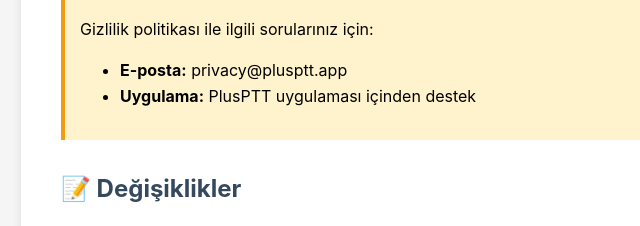
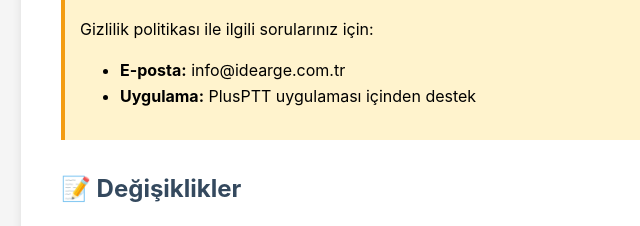
Before and after one commit to talhakara0/plusptt-privacy, a plain HTML site: page index.html in a window 1280 px wide. Shown: the part 2173-2399 px from the top of the page, 219-859 px from the left. Drawn offline with Linux system fonts and the light colour scheme.

Commit message:
Update contact email to info@idearge.com.tr

```diff
--- a/index.html
+++ b/index.html
@@ -140,7 +140,7 @@
             <h2>📞 İletişim</h2>
             <p>Gizlilik politikası ile ilgili sorularınız için:</p>
             <ul>
-                <li><strong>E-posta:</strong> privacy@plusptt.app</li>
+                <li><strong>E-posta:</strong> info@idearge.com.tr</li>
                 <li><strong>Uygulama:</strong> PlusPTT uygulaması içinden destek</li>
             </ul>
         </div>
```
